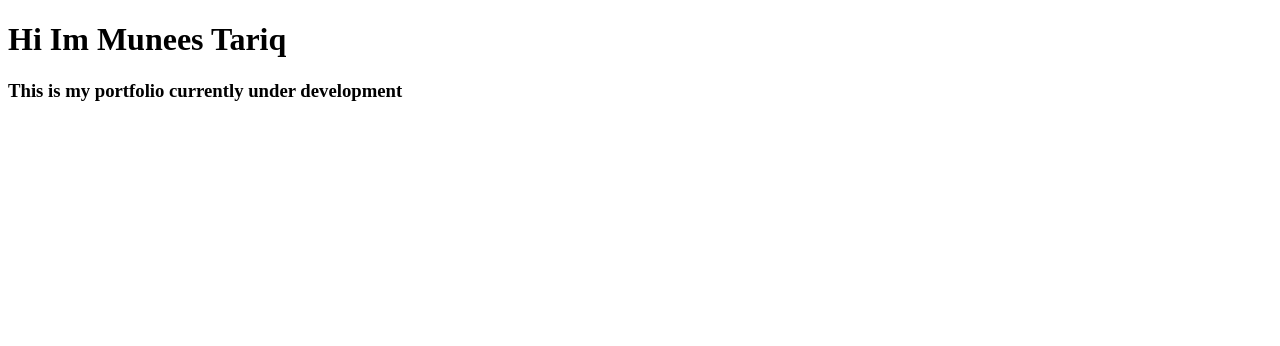
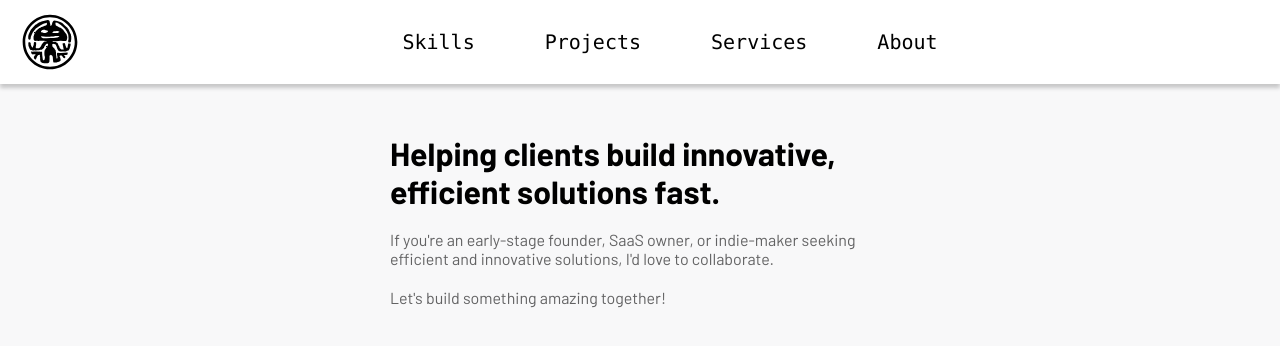
Before and after one commit to mooojn/Portfolio, a React (Vite) app: page / in a window 1280 px wide. Shown: the top 346 px of the page. Built offline with nearby package versions, Linux system fonts and the light colour scheme.

Commit message:
Add headlines and ref for Header

```diff
--- a/src/App.jsx
+++ b/src/App.jsx
@@ -1,11 +1,18 @@
 import { useState } from 'react'
+import Header from './components/Header.jsx'
+import './styles/App.css'
 
 function App() {
 
   return (
     <>
-     <h1>Hi Im Munees Tariq</h1>
-     <h3>This is my portfolio currently under development</h3>
+      <Header />
+
+      <div className='headline'>
+        <h1>Helping clients build innovative, efficient solutions fast.</h1>
+        <p>If you're an early-stage founder, SaaS owner, or indie-maker seeking efficient and innovative solutions, I'd love to collaborate.</p>
+        <p>Let's build something amazing together!</p>
+      </div>
     </>
   )
 }
```
